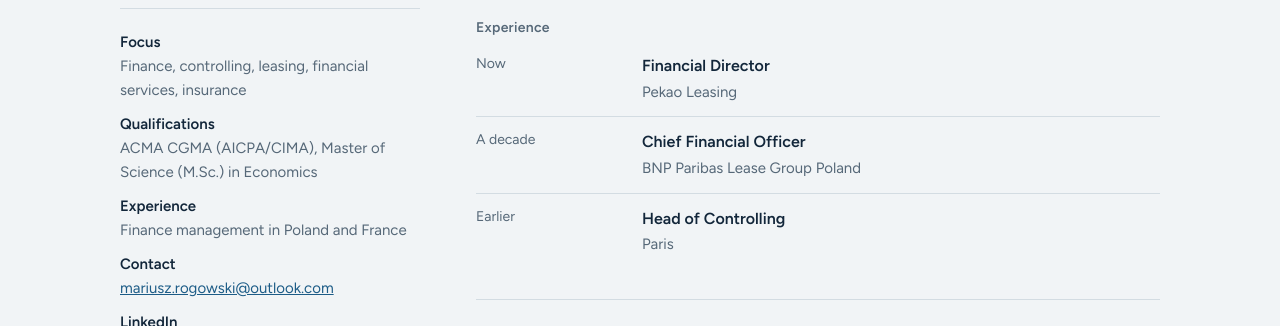
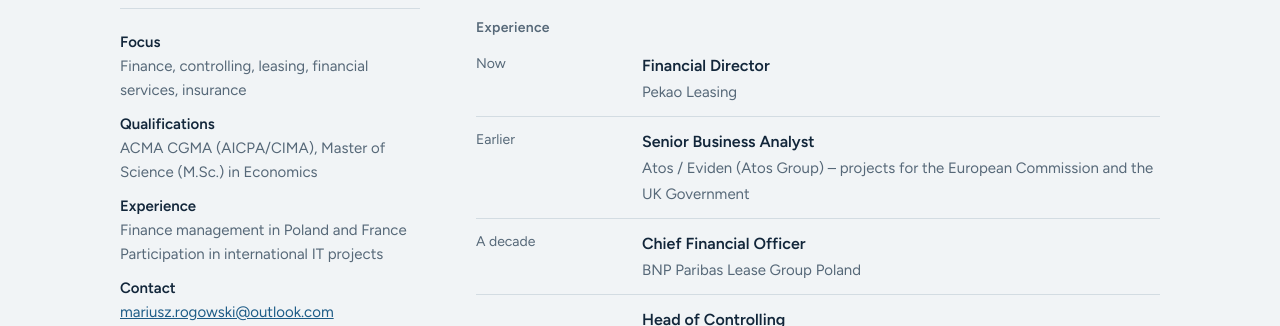
Before and after one commit to marogowski/my-first-domain, a plain HTML site: page index.html in a window 1280 px wide. Shown: the part 423-749 px from the top of the page. Drawn offline with Linux system fonts and the light colour scheme.

Commit message:
Update experience and contact information sections

```diff
--- a/index.html
+++ b/index.html
@@ -69,8 +69,7 @@ p{margin:0 0 12px;max-width:62ch}
   <ul class="facts">
    <li><b data-en="Focus" data-fr="Domaine">Obszar</b><span data-en="Finance, controlling, leasing, financial services, insurance" data-fr="Finance, contrôle de gestion, leasing, services financiers, assurance">Finanse, controlling, leasing, usługi finansowe, ubezpieczenia</span></li>
    <li><b data-en="Qualifications" data-fr="Qualifications">Kwalifikacje</b><span data-en="ACMA CGMA (AICPA/CIMA), Master of Science (M.Sc.) in Economics" data-fr="ACMA CGMA (AICPA/CIMA), Master of Science (M.Sc.) en économie">ACMA CGMA (AICPA/CIMA), Master of Science (M.Sc.) in Economics</span></li>
-   <li><b data-en="Experience" data-fr="Expérience">Doświadczenie</b><span data-en="Finance management in Poland and France" data-fr="Direction financière en Pologne et en France">Zarządzanie finansami w Polsce i we Francji</span></li>
-   <li><b data-en="Contact" data-fr="Contact">Kontakt</b><span><a href="mailto:mariusz.rogowski@outlook.com">mariusz.rogowski@outlook.com</a></span></li>
+   <li><b data-en="Experience" data-fr="Expérience">Doświadczenie</b><span style="display:block" data-en="Finance management in Poland and France" data-fr="Direction financière en Pologne et en France">Zarządzanie finansami w Polsce i we Francji</span><span style="display:block" data-en="Participation in international IT projects" data-fr="Participation à des projets informatiques internationaux">Udział w międzynarodowych projektach IT</span></li>   <li><b data-en="Contact" data-fr="Contact">Kontakt</b><span><a href="mailto:mariusz.rogowski@outlook.com">mariusz.rogowski@outlook.com</a></span></li>
    <li><b>LinkedIn</b><span><a class="li" href="https://www.linkedin.com/in/m-rogowski/" target="_blank" rel="noopener noreferrer"><svg viewBox="0 0 24 24" aria-hidden="true" focusable="false"><path d="M20.447 20.452h-3.554v-5.569c0-1.328-.027-3.037-1.852-3.037-1.853 0-2.136 1.445-2.136 2.939v5.667H9.351V9h3.414v1.561h.046c.477-.9 1.637-1.85 3.37-1.85 3.601 0 4.267 2.37 4.267 5.455v6.286zM5.337 7.433c-1.144 0-2.063-.926-2.063-2.065 0-1.138.92-2.063 2.063-2.063 1.14 0 2.064.925 2.064 2.063 0 1.139-.925 2.065-2.064 2.065zm1.782 13.019H3.555V9h3.564v11.452zM22.225 0H1.771C.792 0 0 .774 0 1.729v20.542C0 23.227.792 24 1.771 24h20.451C23.2 24 24 23.227 24 22.271V1.729C24 .774 23.2 0 22.222 0h.003z"/></svg>Mariusz Rogowski</a></span></li>
   </ul>
  </aside>
@@ -86,8 +85,9 @@ p{margin:0 0 12px;max-width:62ch}
    <h2 data-en="Experience" data-fr="Expérience">Doświadczenie</h2>
    <ul class="tl">
     <li><div class="w" data-en="Now" data-fr="Aujourd’hui">Obecnie</div><div><strong data-en="Financial Director" data-fr="Directeur Financier">Dyrektor Finansowy</strong><span>Pekao Leasing</span></div></li>
+    <li><div class="w" data-en="Earlier" data-fr="Auparavant">Wcześniej</div><div><strong>Senior Business Analyst</strong><span data-en="Atos / Eviden (Atos Group) – projects for the European Commission and the UK Government" data-fr="Atos / Eviden (Atos Group) – projets pour la Commission européenne et le gouvernement britannique">Atos / Eviden (Atos Group) – projekty dla Komisji Europejskiej i rządu UK</span></div></li>
     <li><div class="w" data-en="A decade" data-fr="Dix ans">Dekada</div><div><strong>Chief Financial Officer</strong><span data-en="BNP Paribas Lease Group Poland" data-fr="BNP Paribas Lease Group Pologne">BNP Paribas Lease Group Polska</span></div></li>
-    <li><div class="w" data-en="Earlier" data-fr="Auparavant">Wcześniej</div><div><strong>Head of Controlling</strong><span data-en="Paris" data-fr="Paris">Paryż</span></div></li>
+    <li><div class="w"></div><div><strong>Head of Controlling</strong><span data-en="BNP Paribas Lease Group France" data-fr="BNP Paribas Lease Group France">BNP Paribas Lease Group France</span></div></li>
    </ul>
   </section>
 
```
